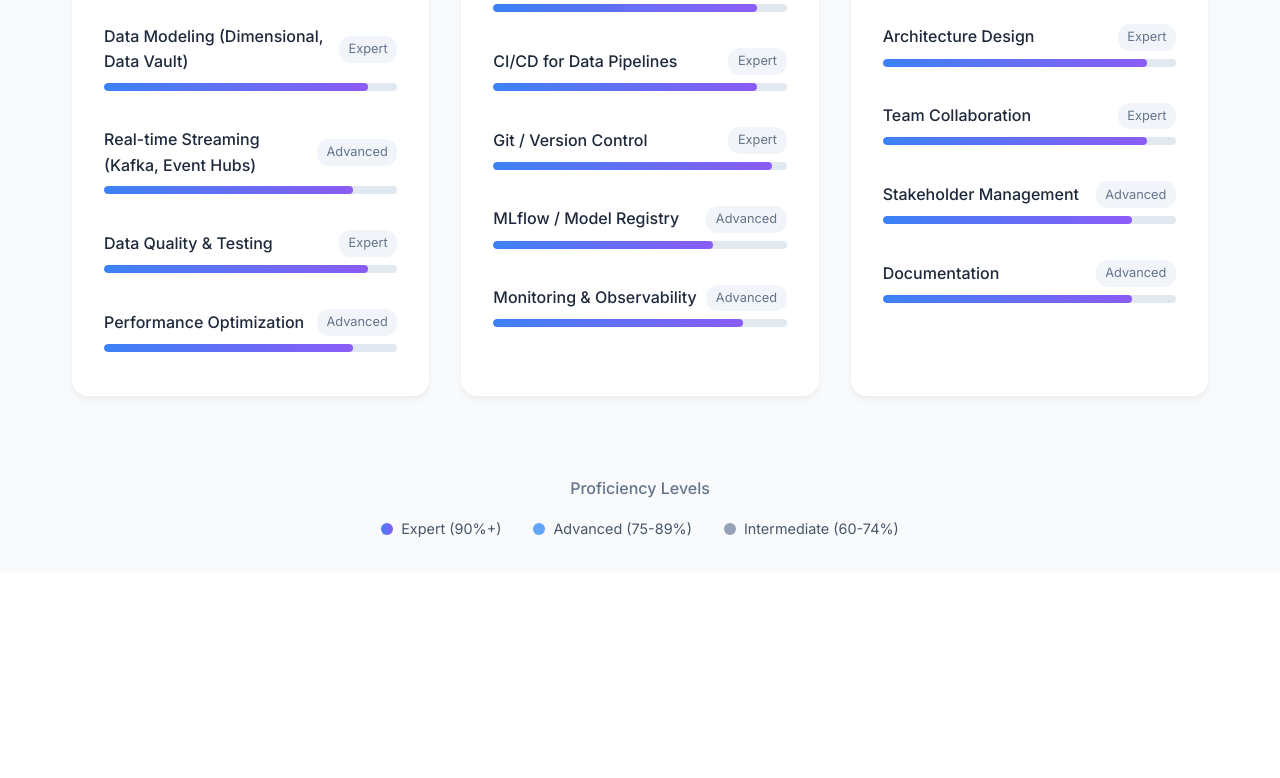
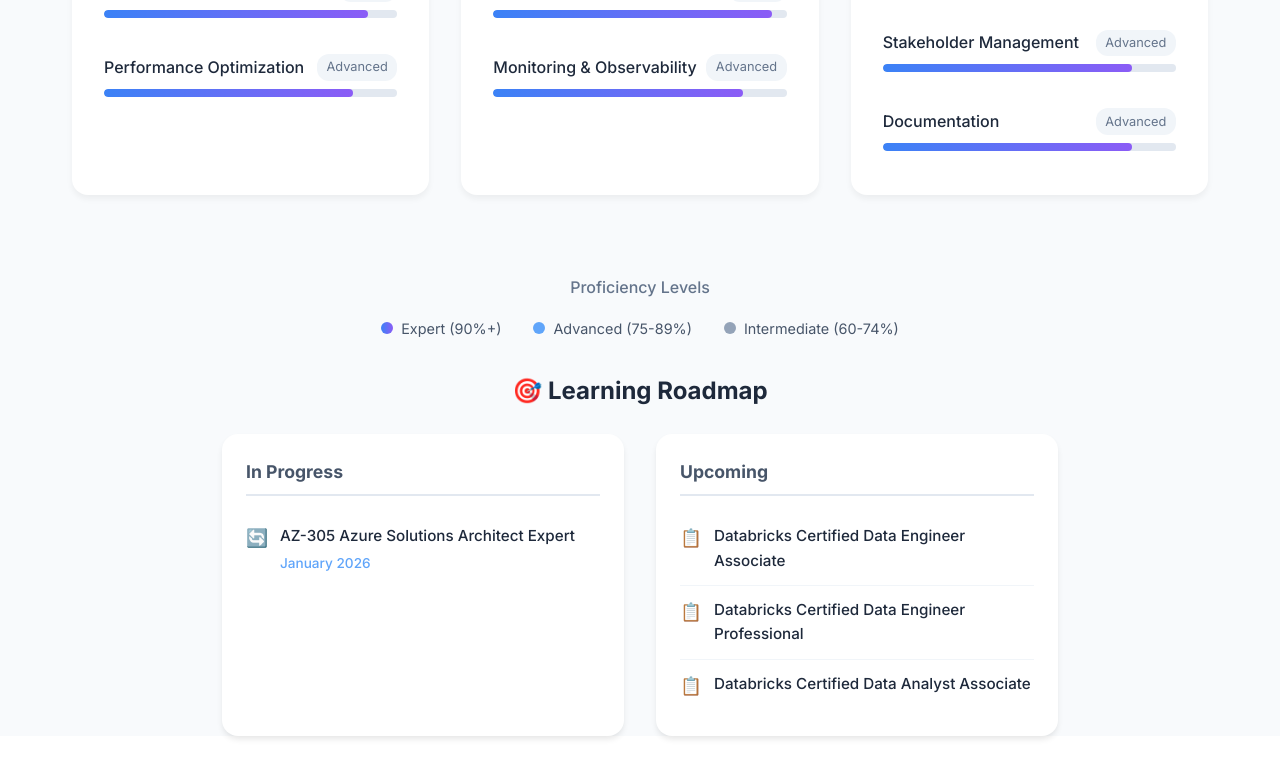
Before and after one commit to kaleex/cv, a React (Vite) app in the folder frontend/: page /skills in a window 1280 px wide. Shown: the part 1174-1952 px from the top of the page. Before the commit the page ends 1746 px from the top, so only its background shows below. Built offline with nearby package versions, Linux system fonts and the light colour scheme.

Commit message:
feat: add learning roadmap section to Skills page

```diff
--- a/frontend/src/data/portfolio.ts
+++ b/frontend/src/data/portfolio.ts
@@ -140,8 +140,6 @@ export const skills = [
     icon: "☁️",
     skills: [
       { name: "Azure (Data Factory, Synapse, Databricks)", level: 95 },
-      { name: "AWS (S3, Glue, Redshift, Lambda)", level: 85 },
-      { name: "GCP (BigQuery, Dataflow)", level: 75 },
       { name: "Terraform / Infrastructure as Code", level: 90 },
       { name: "Docker & Kubernetes", level: 80 }
     ]
@@ -152,9 +150,7 @@ export const skills = [
     skills: [
       { name: "Databricks / Delta Lake", level: 95 },
       { name: "Apache Spark", level: 90 },
-      { name: "Unity Catalog", level: 90 },
-      { name: "Snowflake", level: 75 },
-      { name: "dbt (Data Build Tool)", level: 85 }
+      { name: "Unity Catalog", level: 90 }
     ]
   },
   {
@@ -164,7 +160,6 @@ export const skills = [
       { name: "Python", level: 95 },
       { name: "SQL (Advanced)", level: 95 },
       { name: "PySpark", level: 90 },
-      { name: "Scala", level: 70 },
       { name: "Bash / PowerShell", level: 80 }
     ]
   },
@@ -174,7 +169,6 @@ export const skills = [
     skills: [
       { name: "ETL/ELT Pipeline Design", level: 95 },
       { name: "Data Modeling (Dimensional, Data Vault)", level: 90 },
-      { name: "Real-time Streaming (Kafka, Event Hubs)", level: 85 },
       { name: "Data Quality & Testing", level: 90 },
       { name: "Performance Optimization", level: 85 }
     ]
@@ -186,7 +180,6 @@ export const skills = [
       { name: "Azure DevOps / GitHub Actions", level: 90 },
       { name: "CI/CD for Data Pipelines", level: 90 },
       { name: "Git / Version Control", level: 95 },
-      { name: "MLflow / Model Registry", level: 75 },
       { name: "Monitoring & Observability", level: 85 }
     ]
   },
@@ -202,3 +195,15 @@ export const skills = [
     ]
   }
 ];
+
+export const roadmap = {
+  title: "Learning Roadmap",
+  inProgress: [
+    { name: "AZ-305 Azure Solutions Architect Expert", target: "January 2026" }
+  ],
+  upcoming: [
+    { name: "Databricks Certified Data Engineer Associate" },
+    { name: "Databricks Certified Data Engineer Professional" },
+    { name: "Databricks Certified Data Analyst Associate" }
+  ]
+};
--- a/frontend/src/pages/Skills.css
+++ b/frontend/src/pages/Skills.css
@@ -213,3 +213,111 @@
     font-size: 0.7rem;
   }
 }
+
+/* Roadmap Section */
+.roadmap-section {
+  max-width: 900px;
+  margin: 0 auto 3rem;
+  padding: 0 2rem;
+}
+
+.roadmap-section h2 {
+  font-size: 1.5rem;
+  color: #1e293b;
+  margin-bottom: 1.5rem;
+  text-align: center;
+}
+
+.roadmap-content {
+  display: grid;
+  grid-template-columns: 1fr 1fr;
+  gap: 2rem;
+}
+
+.roadmap-column {
+  background: white;
+  border-radius: 16px;
+  padding: 1.5rem;
+  box-shadow: 0 4px 6px -1px rgba(0, 0, 0, 0.1);
+}
+
+.roadmap-column h3 {
+  font-size: 1.1rem;
+  color: #475569;
+  margin-bottom: 1rem;
+  padding-bottom: 0.5rem;
+  border-bottom: 2px solid #e2e8f0;
+}
+
+.roadmap-list {
+  list-style: none;
+  padding: 0;
+  margin: 0;
+}
+
+.roadmap-list li {
+  display: flex;
+  align-items: flex-start;
+  gap: 0.75rem;
+  padding: 0.75rem 0;
+  border-bottom: 1px solid #f1f5f9;
+}
+
+.roadmap-list li:last-child {
+  border-bottom: none;
+}
+
+.roadmap-icon {
+  font-size: 1.1rem;
+  flex-shrink: 0;
+}
+
+.roadmap-item-content {
+  display: flex;
+  flex-direction: column;
+  gap: 0.25rem;
+}
+
+.roadmap-name {
+  font-weight: 500;
+  color: #1e293b;
+  font-size: 0.95rem;
+}
+
+.roadmap-target {
+  font-size: 0.85rem;
+  color: #60a5fa;
+  font-weight: 500;
+}
+
+.roadmap-list.in-progress .roadmap-icon {
+  color: #f59e0b;
+}
+
+.roadmap-list.upcoming .roadmap-icon {
+  color: #94a3b8;
+}
+
+@media (max-width: 768px) {
+  .roadmap-content {
+    grid-template-columns: 1fr;
+  }
+
+  .roadmap-section {
+    padding: 0 1rem;
+  }
+}
+
+@media (max-width: 480px) {
+  .roadmap-section {
+    padding: 0 0.75rem;
+  }
+
+  .roadmap-column {
+    padding: 1.25rem;
+  }
+
+  .roadmap-name {
+    font-size: 0.9rem;
+  }
+}
--- a/frontend/src/pages/Skills.tsx
+++ b/frontend/src/pages/Skills.tsx
@@ -1,4 +1,4 @@
-import { skills } from '../data/portfolio'
+import { skills, roadmap } from '../data/portfolio'
 import './Skills.css'
 
 function Skills() {
@@ -61,6 +61,37 @@ function Skills() {
           </div>
         </div>
       </div>
+
+      <div className="roadmap-section">
+        <h2>🎯 {roadmap.title}</h2>
+        <div className="roadmap-content">
+          <div className="roadmap-column">
+            <h3>In Progress</h3>
+            <ul className="roadmap-list in-progress">
+              {roadmap.inProgress.map((item, idx) => (
+                <li key={idx}>
+                  <span className="roadmap-icon">🔄</span>
+                  <div className="roadmap-item-content">
+                    <span className="roadmap-name">{item.name}</span>
+                    <span className="roadmap-target">{item.target}</span>
+                  </div>
+                </li>
+              ))}
+            </ul>
+          </div>
+          <div className="roadmap-column">
+            <h3>Upcoming</h3>
+            <ul className="roadmap-list upcoming">
+              {roadmap.upcoming.map((item, idx) => (
+                <li key={idx}>
+                  <span className="roadmap-icon">📋</span>
+                  <span className="roadmap-name">{item.name}</span>
+                </li>
+              ))}
+            </ul>
+          </div>
+        </div>
+      </div>
     </div>
   )
 }
```
